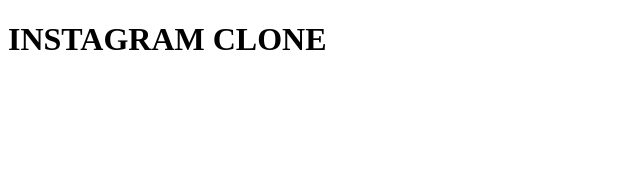
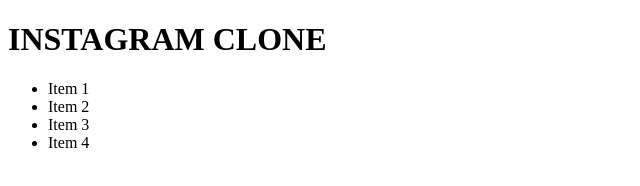
Before and after one commit to YogeshDhengale/Temperature-Controller, a plain HTML site: page index.html in a window 1280 px wide. Shown: the whole page, without its empty margins (0-640 px from the left). Drawn offline with Linux system fonts and the light colour scheme.

Commit message:
added Html File

```diff
--- a/index.html
+++ b/index.html
@@ -10,5 +10,17 @@
     <header>
         <h1> INSTAGRAM CLONE </h1>
     </header>
+    <main>
+        <section>
+            <aside>
+                <ul>
+                    <li>Item 1</li>
+                    <li>Item 2</li>
+                    <li>Item 3</li>
+                    <li>Item 4</li>
+                </ul>
+            </aside>
+        </section>
+    </main>
 </body>
 </html>
```
